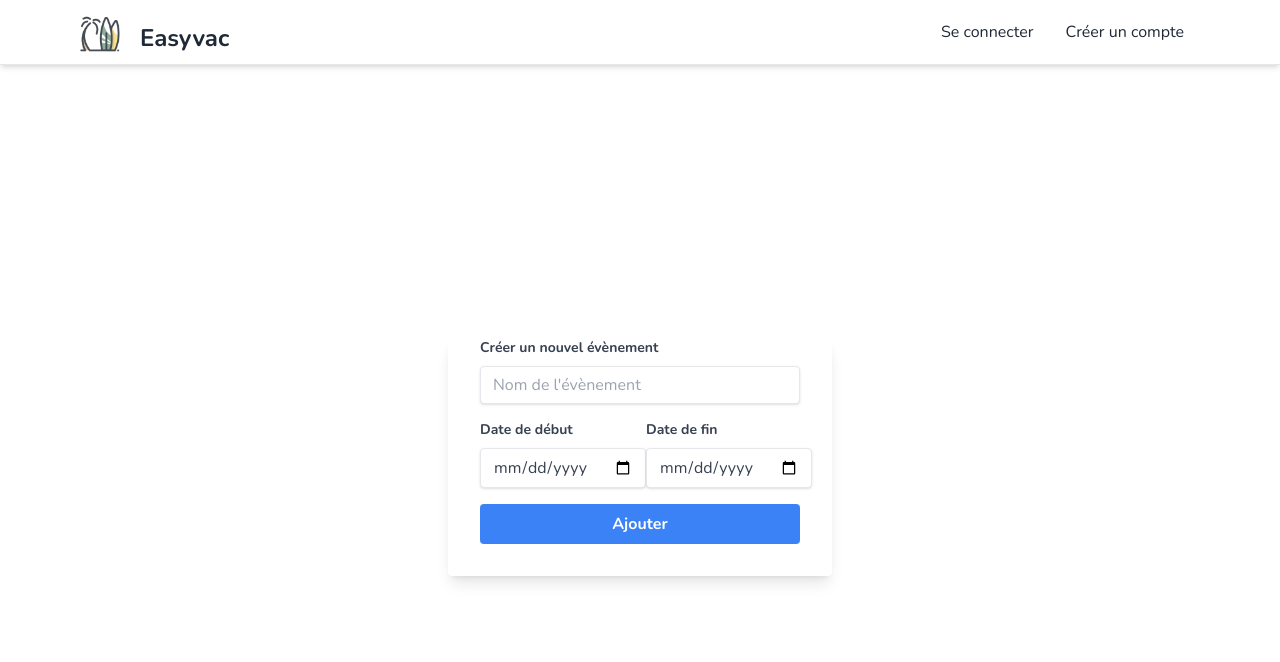
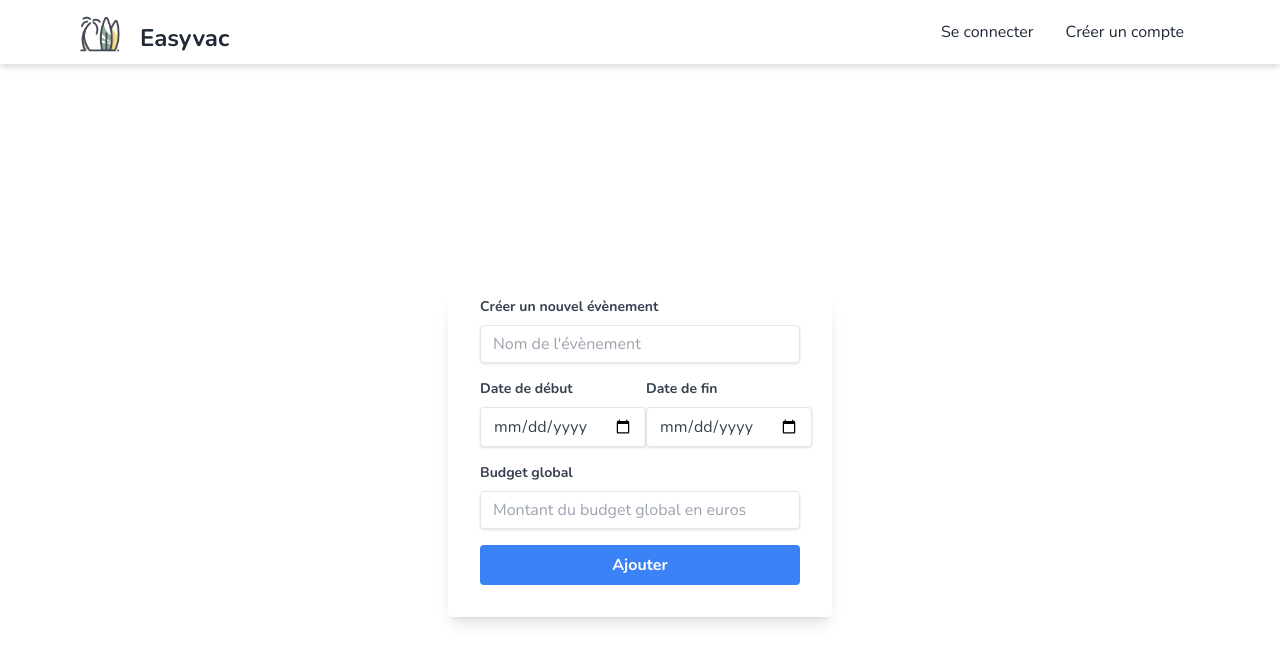
Before and after one commit to Matthieu-Mary/Eeasyvac, a Next.js app: page /dashboard/creategroup in a window 1280 px wide. Shown: the top 662 px of the page. Built offline with nearby package versions, Linux system fonts and the light colour scheme; no server answers.

Commit message:
improve interface of create event form

```diff
--- a/app/dashboard/creategroup/page.tsx
+++ b/app/dashboard/creategroup/page.tsx
@@ -1,22 +1,21 @@
 "use client";
 import { database } from "../../firebase/clientApp";
 import { useState } from "react";
-import { collection, addDoc } from "firebase/firestore";
+import { collection, addDoc, CollectionReference } from "firebase/firestore";
 import { app } from "../../firebase/clientApp";
 import { getAuth } from "firebase/auth";
 
-type Props = {};
-
-function CreateGroup({}: Props) {
+function CreateGroup() {
   const [title, setTitle] = useState("");
-  const [startDate, setStartDate] = useState(null);
-  const [endDate, setEndDate] = useState(null);
+  const [startDate, setStartDate] = useState<any>("");
+  const [endDate, setEndDate] = useState<any>("");
   const [linkToPage, setLinkToPage] = useState("");
-  const [globalBudget, setGlobalBudget] = useState(null)
+  const [globalBudget, setGlobalBudget] = useState<any>("");
   const auth = getAuth(app);
   const author = auth.currentUser?.displayName;
-  const databaseRef = collection(database, "createGroup");
-  const addGroupe = () => {
+  const databaseRef: CollectionReference = collection(database, "createGroup");
+  const addGroupe = (e: any) => {
+    e.preventDefault();
     addDoc(databaseRef, {
       title,
       createdAt: new Date(),
@@ -24,18 +23,24 @@ function CreateGroup({}: Props) {
       endDate,
       linkToPage,
       author,
-      globalBudget
+      globalBudget,
     })
       .then(() => {
         alert("Data sent");
         setTitle("");
+        setGlobalBudget("");
+        setStartDate("");
+        setEndDate("");
       })
       .catch((err) => console.log(err));
   };
   return (
     <section className="flex justify-center items-center h-screen">
       <div className="w-full max-w-sm">
-        <form className="bg-white shadow-lg rounded px-8 pb-8 mb-4">
+        <form
+          onSubmit={(e) => addGroupe(e)}
+          className="bg-white shadow-lg rounded px-8 pb-8 mb-4"
+        >
           <div className="mb-4">
             <label
               className="block text-gray-700 text-sm font-bold mb-2"
@@ -44,6 +49,7 @@ function CreateGroup({}: Props) {
               Créer un nouvel évènement
             </label>
             <input
+              required
               value={title}
               className="shadow appearance-none border rounded w-full py-2 px-3 text-gray-700 leading-tight focus:outline-none focus:shadow-outline"
               id="name"
@@ -60,12 +66,13 @@ function CreateGroup({}: Props) {
                   Date de début
                 </label>
                 <input
+                  required
                   value={startDate}
                   className="shadow appearance-none border rounded w-full py-2 px-3 text-gray-700 leading-tight focus:outline-none focus:shadow-outline"
                   id="startDate"
                   type="date"
                   placeholder="Nom de l'évènement"
-                  onChange={(e) => setName(e.target.value)}
+                  onChange={(e) => setStartDate(e.target.value)}
                 />
               </div>
               <div>
@@ -76,21 +83,38 @@ function CreateGroup({}: Props) {
                   Date de fin
                 </label>
                 <input
-                  value={name}
+                  required
+                  value={endDate}
                   className="shadow appearance-none border rounded w-full py-2 px-3 text-gray-700 leading-tight focus:outline-none focus:shadow-outline"
                   id="endDate"
                   type="date"
                   placeholder="Nom de l'évènement"
-                  onChange={(e) => setName(e.target.value)}
+                  onChange={(e) => setEndDate(e.target.value)}
                 />
               </div>
+            </div>
+            <div className="mt-4">
+              <label
+                className="block text-gray-700 text-sm font-bold mb-2"
+                htmlFor="budget"
+              >
+                Budget global
+              </label>
+              <input
+                required
+                value={globalBudget}
+                className="shadow appearance-none border rounded w-full py-2 px-3 text-gray-700 leading-tight focus:outline-none focus:shadow-outline"
+                id="budget"
+                type="number"
+                placeholder="Montant du budget global en euros"
+                onChange={(e) => setGlobalBudget(Number(e.target.value))}
+              />
             </div>
           </div>
           <div className="flex items-center justify-between">
             <button
-              onClick={addGroupe}
               className="bg-blue-500 hover:bg-blue-700 text-white font-bold py-2 px-4 rounded focus:outline-none w-full focus:shadow-outline"
-              type="button"
+              type="submit"
             >
               Ajouter
             </button>
--- a/app/dashboard/page.tsx
+++ b/app/dashboard/page.tsx
@@ -38,7 +38,7 @@ function Dashboard({}: Props) {
             <EventCard
               key={group.id}
               id={group.id}
-              title={group.name}
+              title={group.title}
               date={group.date}
               author={group.author}
             />
```
